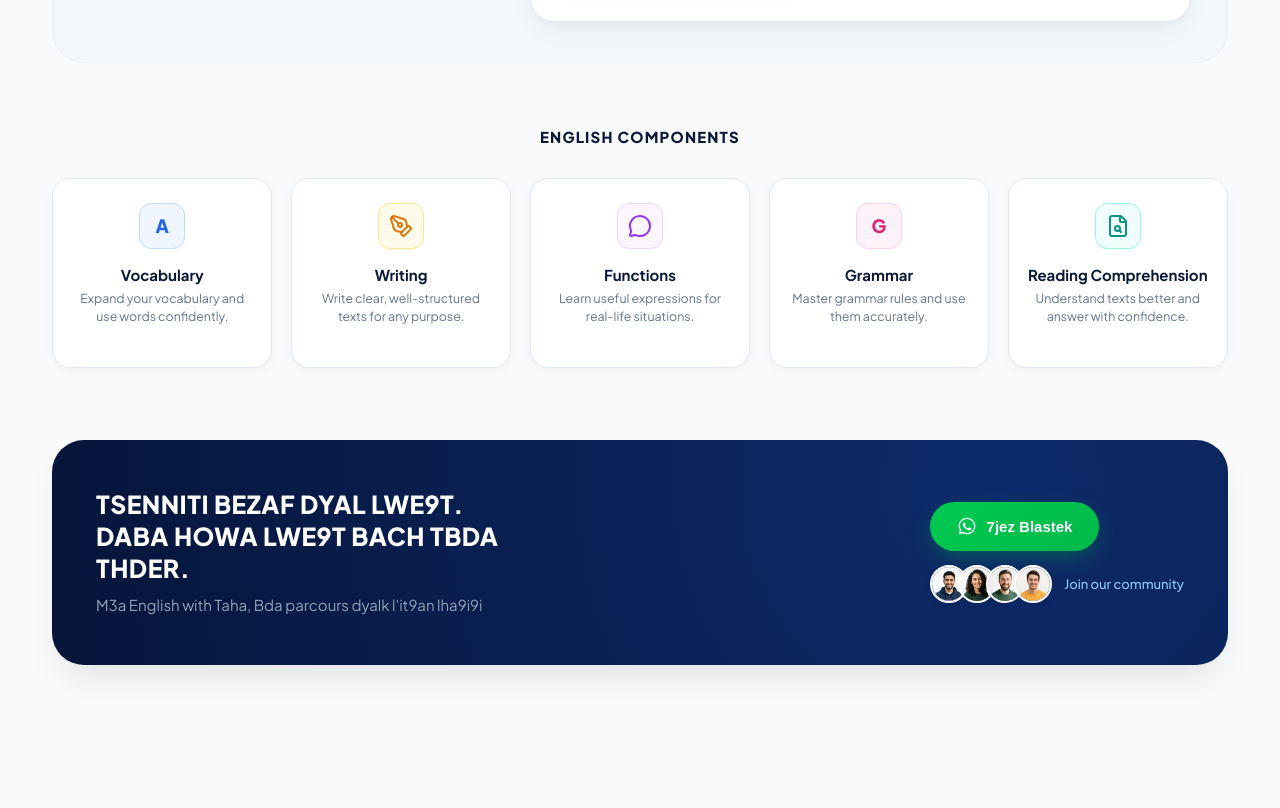
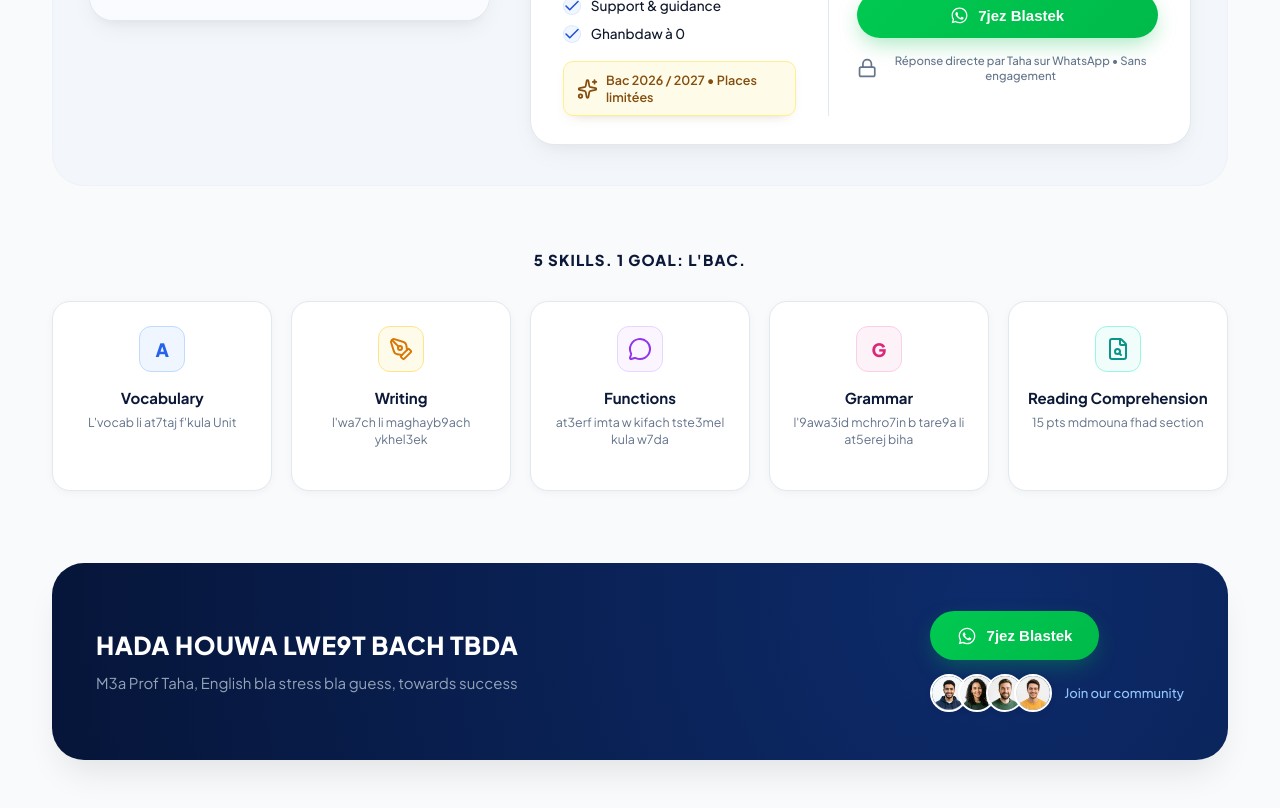
Before and after one commit to OthmanEss123/englishwithtaha, a Next.js app: page / in a window 1280 px wide. Shown: the part 1420-2228 px from the top of the page. Before the commit the page ends 2165 px from the top, so only its background shows below. Built offline with nearby package versions, Linux system fonts and the light colour scheme.

Commit message:
feat: implement initial page structure and static assets for English with Taha application

```diff
--- a/src/app/page.tsx
+++ b/src/app/page.tsx
@@ -161,35 +161,35 @@ export default function HomePage() {
       iconType: "A",
       badgeClass: "badge-blue",
       title: "Vocabulary",
-      desc: "Expand your vocabulary and use words confidently.",
+      desc: "L'vocab li at7taj f'kula Unit",
     },
     {
       id: "writing",
       icon: <PenTool className="w-5 h-5" />,
       badgeClass: "badge-amber",
       title: "Writing",
-      desc: "Write clear, well-structured texts for any purpose.",
+      desc: "l'wa7ch li maghayb9ach ykhel3ek",
     },
     {
       id: "functions",
       icon: <MessageCircle className="w-5 h-5" />,
       badgeClass: "badge-purple",
       title: "Functions",
-      desc: "Learn useful expressions for real-life situations.",
+      desc: "at3erf imta w kifach tste3mel kula w7da",
     },
     {
       id: "grammar",
       iconType: "G",
       badgeClass: "badge-pink",
       title: "Grammar",
-      desc: "Master grammar rules and use them accurately.",
+      desc: "l'9awa3id mchro7in b tare9a li at5erej biha",
     },
     {
       id: "comprehension",
       icon: <FileSearch className="w-5 h-5" />,
       badgeClass: "badge-teal",
       title: "Reading Comprehension",
-      desc: "Understand texts better and answer with confidence.",
+      desc: "15 pts mdmouna fhad section",
     },
   ];
 
@@ -621,10 +621,7 @@ export default function HomePage() {
                   <div className="form-inputs-group duo-inputs-wrapper">
                     {/* Student 1 */}
                     <div className="form-group-block">
-                      <div className="form-step-header">
-                        <span className="form-step-badge">1</span>
-                        <span className="form-step-title">Vos coordonnées (Étudiant 1)</span>
-                      </div>
+
                       <div className="input-field-wrap">
                         <label className="input-label">Smytk (Full name)</label>
                         <input
@@ -639,10 +636,7 @@ export default function HomePage() {
 
                     {/* Student 2 (Friend) */}
                     <div className="form-group-block">
-                      <div className="form-step-header">
-                        <span className="form-step-badge">2</span>
-                        <span className="form-step-title">Coordonnées de votre ami(e) (Étudiant 2)</span>
-                      </div>
+
                       <div className="input-field-wrap">
                         <label className="input-label">Smyt Sahbk (Full name)</label>
                         <input
@@ -711,7 +705,7 @@ export default function HomePage() {
       {/* English Components Section */}
       <section className="components-section" id="components">
         <div className="components-header">
-          <h2 className="components-title">ENGLISH COMPONENTS</h2>
+          <h2 className="components-title">5 SKILLS. 1 GOAL: L'BAC.</h2>
         </div>
 
         <div
@@ -753,10 +747,9 @@ export default function HomePage() {
       {/* Bottom CTA Banner */}
       <section className="bottom-cta-banner">
         <div className="bottom-banner-left">
-          <h2 className="banner-title-1">TSENNITI BEZAF DYAL LWE9T.
-<br />DABA HOWA LWE9T BACH TBDA THDER.</h2>
+          <h2 className="banner-title-1">HADA HOUWA LWE9T BACH TBDA</h2>
           <p className="banner-subtitle">
-            M3a English with Taha, Bda parcours dyalk l&apos;it9an lha9i9i
+            M3a Prof Taha, English bla stress bla guess, towards success
           </p>
         </div>
 
```
Also changed, not shown: public_html/404.html (+1 -1 lines), public_html/_not-found.html (+1 -1 lines), public_html/index.html (+1 -1 lines), public/images/image copy.png, public_html/__next.__PAGE__.txt, public_html/__next._full.txt, public_html/__next._tree.txt, public_html/_not-found.txt, public_html/_not-found/__next._full.txt, public_html/_not-found/__next._not-found/__PAGE__.txt, public_html/_not-found/__next._tree.txt, public_html/index.txt.
